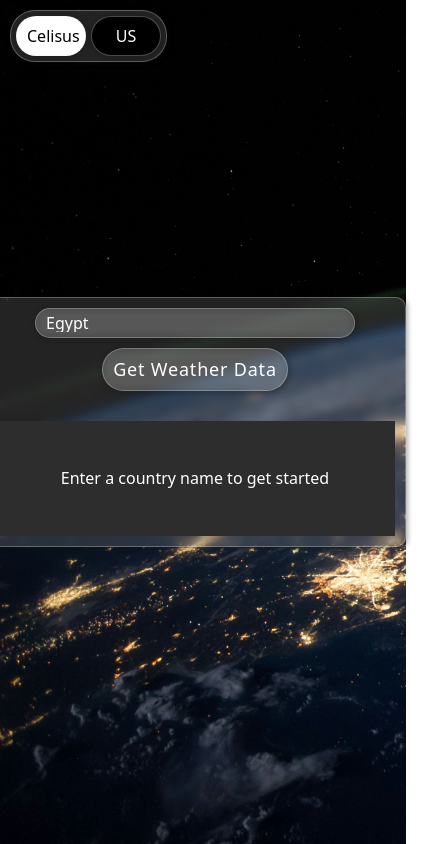
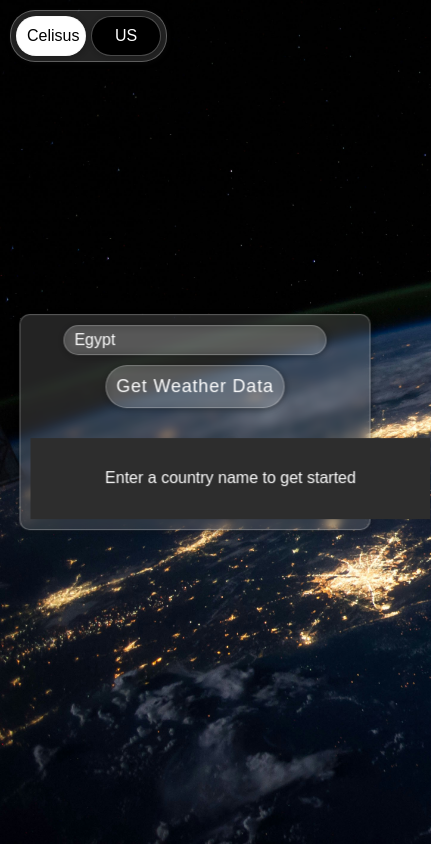
Before and after one commit to byteAndBait/weather-app, a website built with webpack: page src/index.html in a window 390 px wide. Shown: the whole page, 431 px wide, since content can reach past the window. Built offline with nearby package versions, Linux system fonts and the light colour scheme.

Commit message:
fix: Correct Responsive design

```diff
--- a/src/css/main.css
+++ b/src/css/main.css
@@ -8,18 +8,7 @@
 body {
   height: 100vh;
   height: 100dvh;
-  font-family:
-    system-ui,
-    -apple-system,
-    BlinkMacSystemFont,
-    "Segoe UI",
-    Roboto,
-    Oxygen,
-    Ubuntu,
-    Cantarell,
-    "Open Sans",
-    "Helvetica Neue",
-    sans-serif;
+  font-family: sans-serif;
   background-repeat: no-repeat;
   background-size: cover;
 }
@@ -59,7 +48,12 @@
   padding: 10px;
   border-radius: 10px;
 }
-
+@media (max-width: 800px)
+{
+  main{
+    width:90%;
+  }
+}
 main .weatherDataOverview {
   display: flex;
   width: 400px;
@@ -68,21 +62,16 @@
   position: relative;
   color: white;
 }
-main .weatherDataOverview .temp {
-  font-size: 5rem;
-}
-main .weatherDataOverview .temp::after {
-  content: "°";
-}
-
 main .weatherDataOverview .mainTempOverview {
-  font-size: 1.25rem;
+  font-size: clamp(3rem , 18vw, 5rem);
+  display: grid;
+  place-items: center;
   flex: 1 50%;
 }
 main .weatherDataOverview .details
 {
   flex: 1 50%;
-  font-size: 1.25rem;
+  font-size: clamp(1rem , 2vw, 1.25rem);
 }
 main .weatherDataOverview .locationAddress{
   position: absolute;
```
